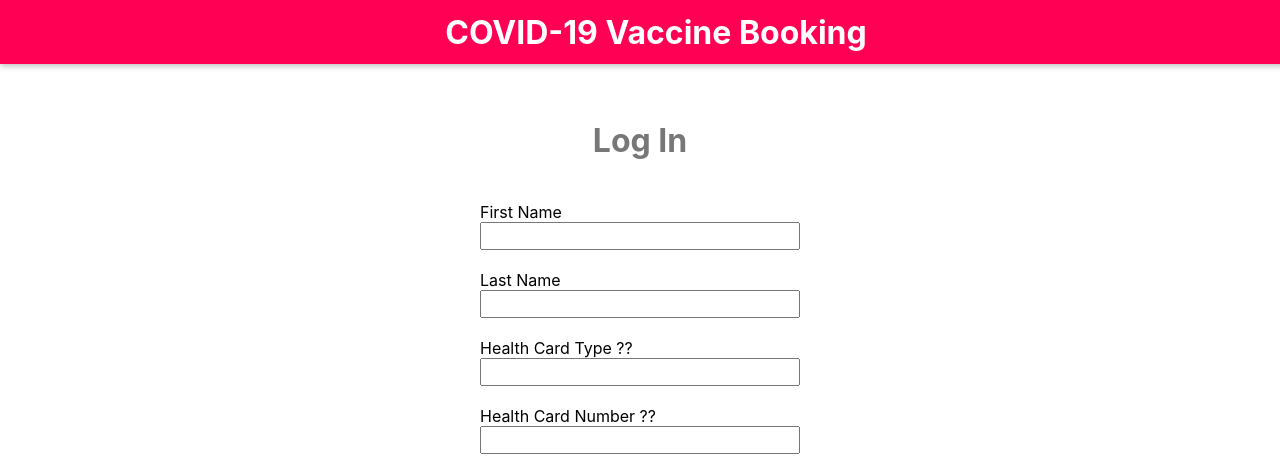
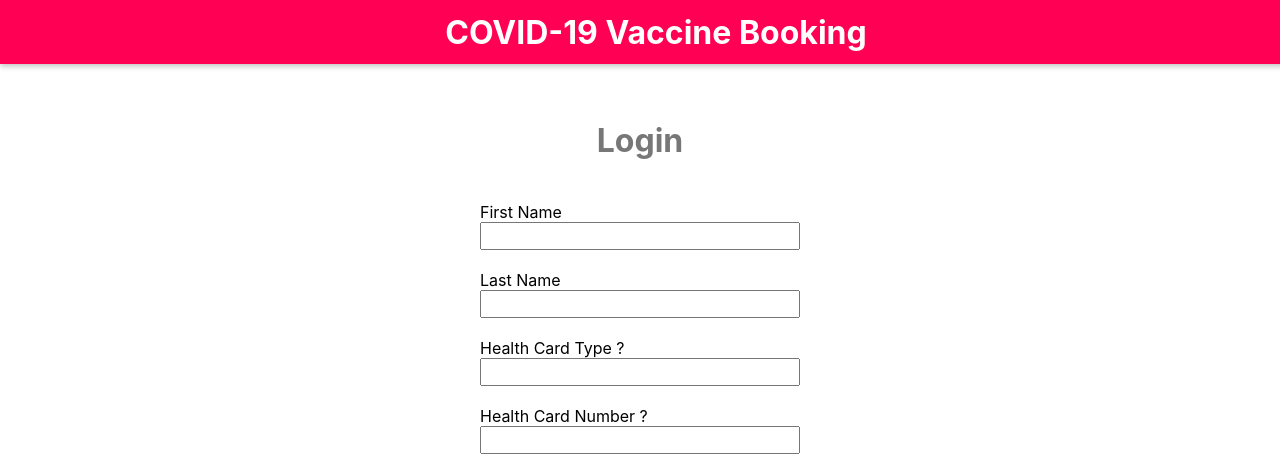
Before and after one commit to willu98/EECS3641-A4, a React (Create React App) app: page / in a window 1280 px wide. Shown: the top 472 px of the page. Built offline with nearby package versions, Linux system fonts and the light colour scheme.

Commit message:
Text fixes

```diff
--- a/src/pages/Login.js
+++ b/src/pages/Login.js
@@ -41,11 +41,11 @@
     >
       {props => (
         <Form className="login-form">
-          <h1 className="login-h1">Log In</h1>
+          <h1 className="login-h1">Login</h1>
           <CustomInput label="First Name" name="first" type="text" />
           <CustomInput label="Last Name" name="last" type="text" />
-          <CustomInput label="Health Card Type ??" name="versionCode" type="text" length="2" />
-          <CustomInput label="Health Card Number ??" name="ohipNum" type="text" length="10" />
+          <CustomInput label="Health Card Type ?" name="versionCode" type="text" length="2" />
+          <CustomInput label="Health Card Number ?" name="ohipNum" type="text" length="10" />
           <button className="login-button" type="submit">
             {props.isSubmitting ? 'Loading...' : 'Submit'}
           </button>
```
